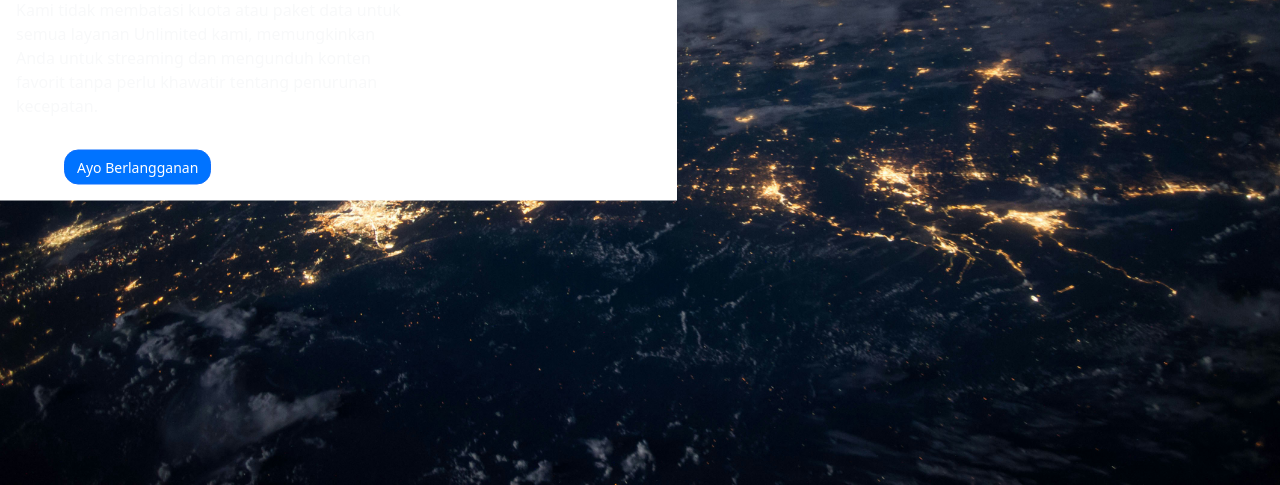
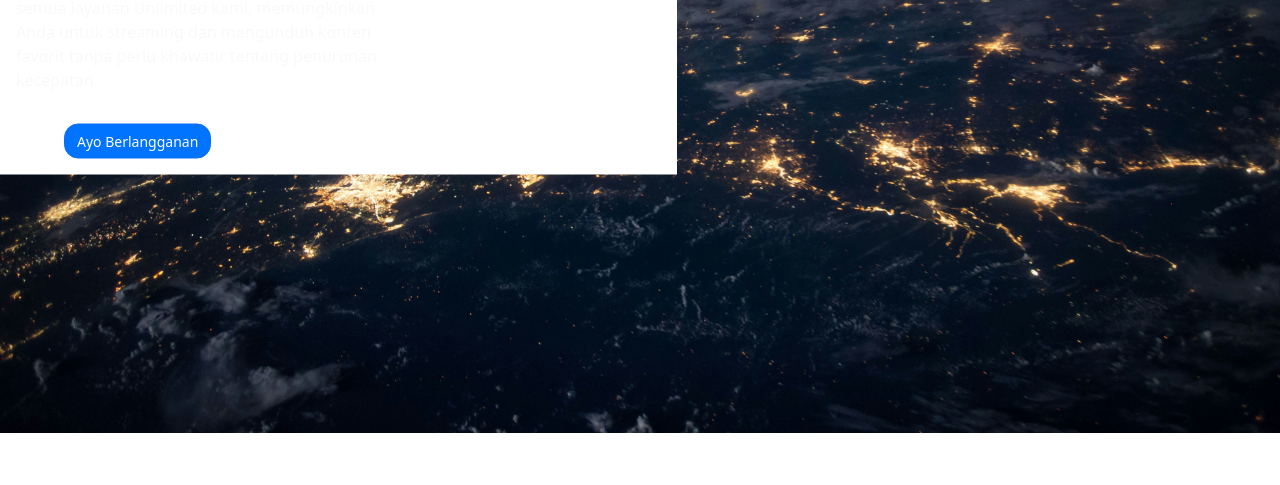
Before and after one commit to azkazhafif/Final_Project_Web, a plain HTML site: page Index.html in a window 1280 px wide. Shown: the part 367-852 px from the top of the page. After the commit the page ends 800 px from the top, so only its background shows below. Drawn offline with nearby package versions, Linux system fonts and the light colour scheme; files that its build step writes are made by us from their sources.

Commit message:
Memotong ukuran gambar

```diff
--- a/Index.html
+++ b/Index.html
@@ -55,12 +55,12 @@
     <!-- End Navbar -->
 
     <!-- Deskripsi -->
-    <div class="position-relative">
+    <div class="position-relative" style="height: 800px; overflow: hidden;">
       <img
         src="assets/images/header-bg.jpg"
         class="img-fluid"
         alt="Layanan Internet Surya Prima NET"
-        style="min-height: 100vh"
+        style="width: 100%; height: 100%; object-fit: cover;"
       />
       <div
         class="position-absolute top-50 start-0 translate-middle-y p-3 d-flex flex-column align-items-start"
```
